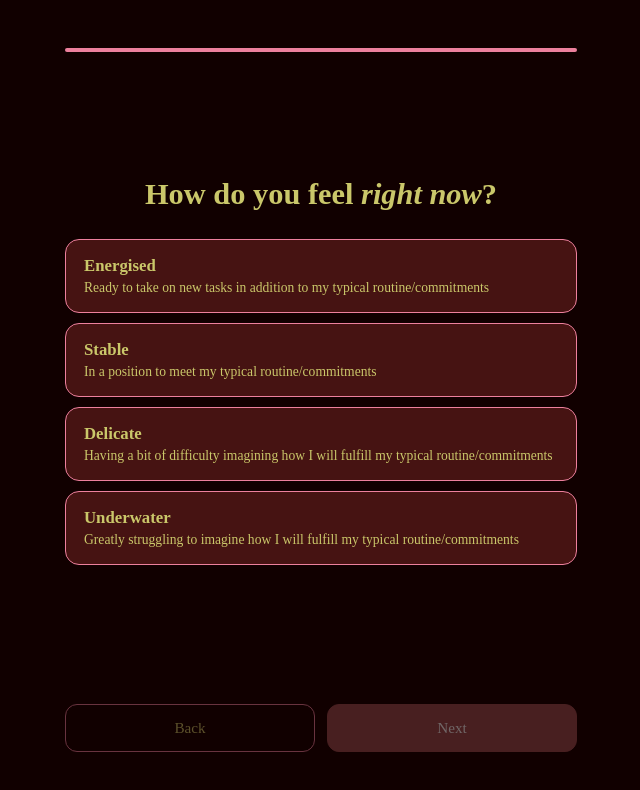
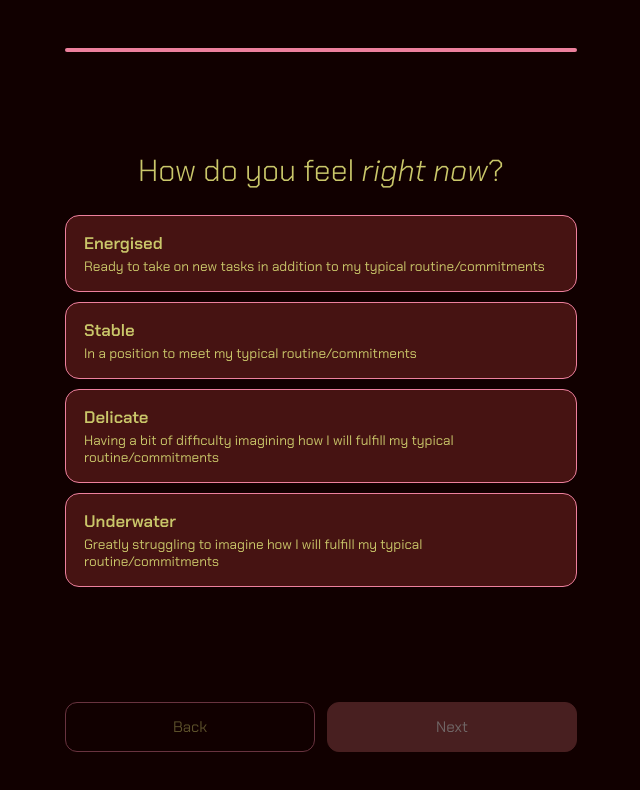
Before and after one commit to BlobGoblin66/capacity-checker, a React (Vite) app: page / in a window 1280 px wide. Shown: the top 790 px of the page, without its empty margins (319-959 px from the left). Built offline with nearby package versions, Linux system fonts and the light colour scheme.

Commit message:
Update index.css

```diff
--- a/src/index.css
+++ b/src/index.css
@@ -4,8 +4,8 @@
    ============================================ */
 :root {
   /* Fonts: swap these for any Google Font name, or a system font stack */
-  --font-heading: 'DM Serif Display', serif;
-  --font-body: 'Fraunces', serif;
+  --font-heading: 'Chakra Petch', sans-serif;
+  --font-body: 'Chakra Petch', sans-serif;
 
   /* Core palette */
   --color-bg: #110000;          /* page background */
@@ -88,6 +88,7 @@ body {
 .step-kicker {
   font-family: var(--font-body);
   font-size: 0.78rem;
+  font-weight: 500;
   text-transform: uppercase;
   letter-spacing: 0.08em;
   color: var(--color-muted);
@@ -98,6 +99,7 @@ body {
 .step-title {
   font-family: var(--font-heading);
   font-size: 1.6rem;
+  font-weight: 300;
   line-height: 1.3;
   margin: 0 0 12px;
   text-align: center;
```
